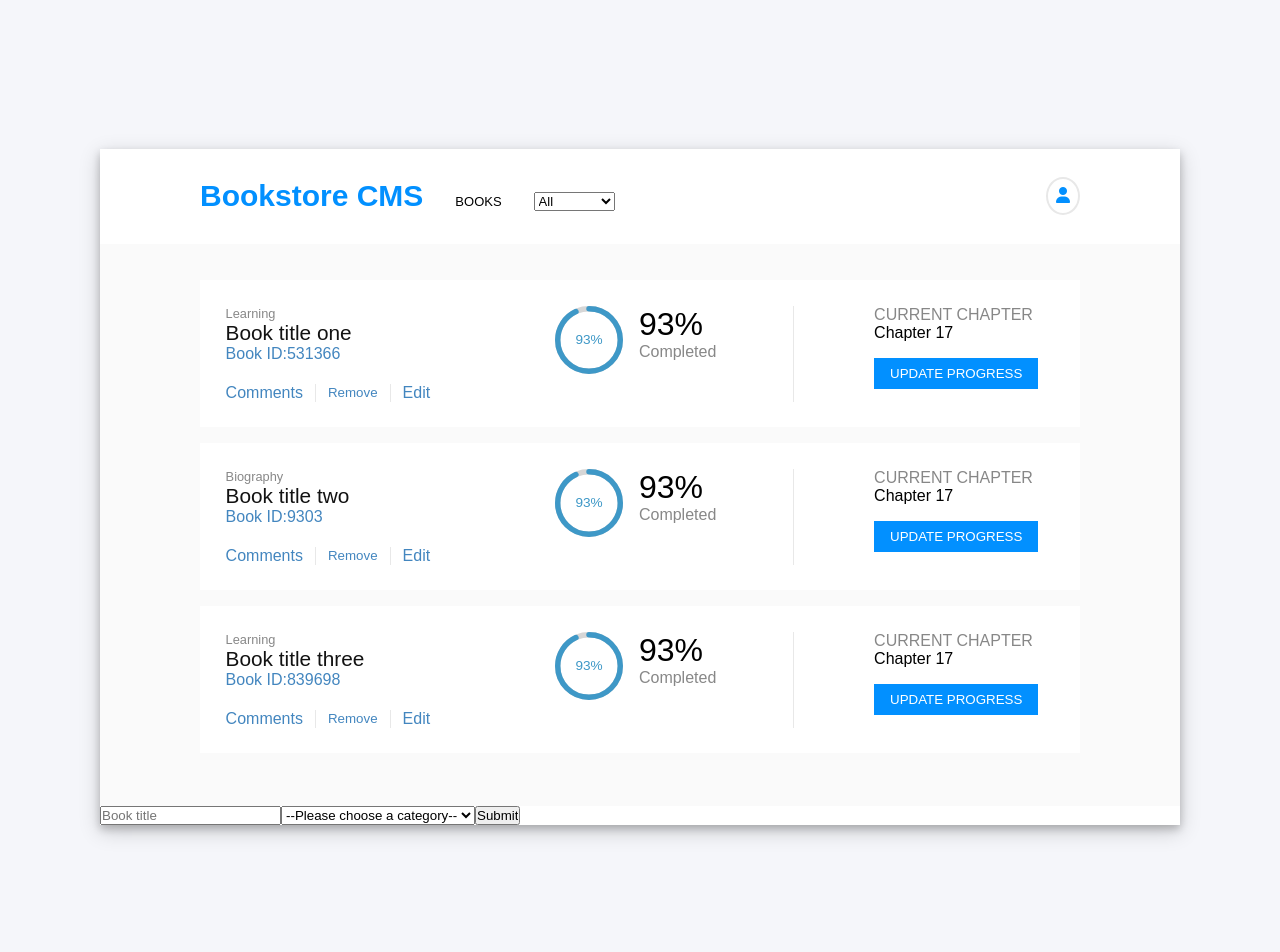
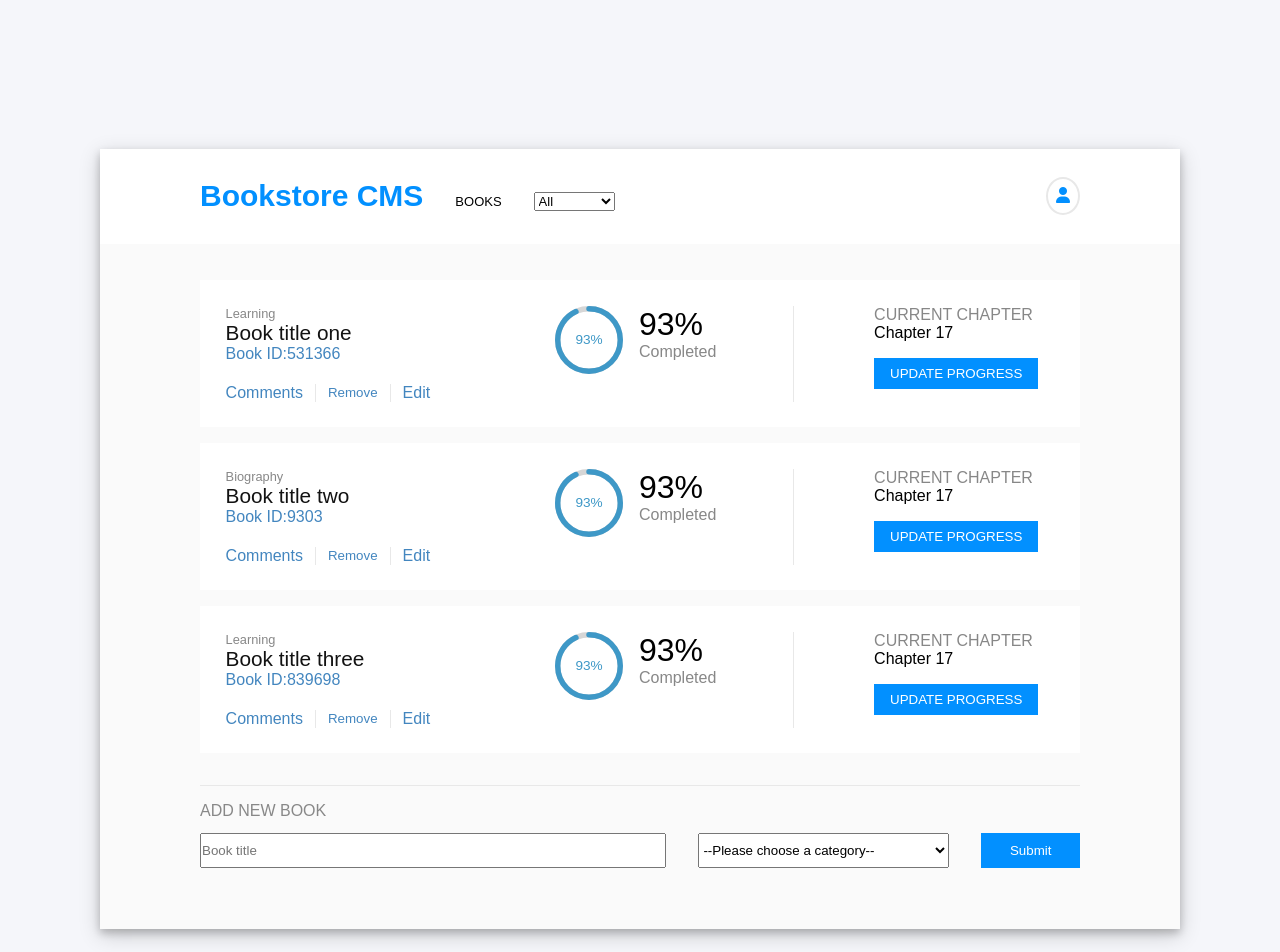
Before and after one commit to SarvarKh/Bookstore-CMS, a React (Create React App) app: page / in a window 1280 px wide. Shown: the top 952 px of the page. Built offline with nearby package versions, Linux system fonts and the light colour scheme.

Commit message:
Finish styling footer

```diff
--- a/src/containers/BooksForm.js
+++ b/src/containers/BooksForm.js
@@ -40,18 +40,23 @@ class BooksForm extends React.Component {
   render() {
     const { title } = this.state;
     return (
+      <footer>
         <form>
-        <input onChange={(e) => this.handleChange(e)} type="text" placeholder="Book title" name="title" value={title} />
+          <div>ADD NEW BOOK</div>
+          <div className="form-container flex">
+            <input onChange={(e) => this.handleChange(e)} type="text" placeholder="Book title" name="title" value={title} className="flex-item-1 item" />
 
-        <select onChange={(e) => this.handleChange(e)} name="category">
+            <select onChange={(e) => this.handleChange(e)} name="category" className="flex-item-2 item">
               <option value="default">--Please choose a category--</option>
               {bookCategories.map((bookCategory) => (
                 <option key={bookCategory} value={bookCategory}>{bookCategory}</option>
               ))}
             </select>
 
-        <input type="submit" value="Submit" onClick={this.handleSubmit} />
+            <input type="submit" value="Submit" onClick={this.handleSubmit} className="flex-item-3 item update-btn" />
+          </div>
         </form>
+      </footer>
     );
   }
 }
--- a/src/index.css
+++ b/src/index.css
@@ -76,7 +76,7 @@
 }
 
 main {
-  padding: 2.3rem 6.25rem;
+  padding: 2.3rem 6.25rem 1rem 6.25rem;
   background-color: #fafafa;
 }
 
@@ -127,3 +127,42 @@ main {
 .margin-left {
   margin-left: 3rem;
 }
+
+footer {
+  background: #fafafa;
+}
+
+form {
+  margin: 0 6.25rem;
+  padding-top: 1rem;
+  padding-bottom: 3rem;
+  border-top: 1px solid #e8e8e8;
+}
+
+form div {
+  color: #888888;
+  padding-bottom: 0.8rem;
+}
+
+.form-container {
+  justify-content: space-between;
+}
+
+.item {
+  margin: 0 1rem;
+  padding: 0.5rem 0;
+}
+
+.flex-item-1 {
+  flex-grow: 10;
+  margin-left: 0;
+}
+
+.flex-item-2 {
+  flex-grow: 2;
+}
+
+.flex-item-3 {
+  flex-grow: 2;
+  margin-right: 0;
+}
```
Lines whose indentation alone changed are shown as unchanged.
